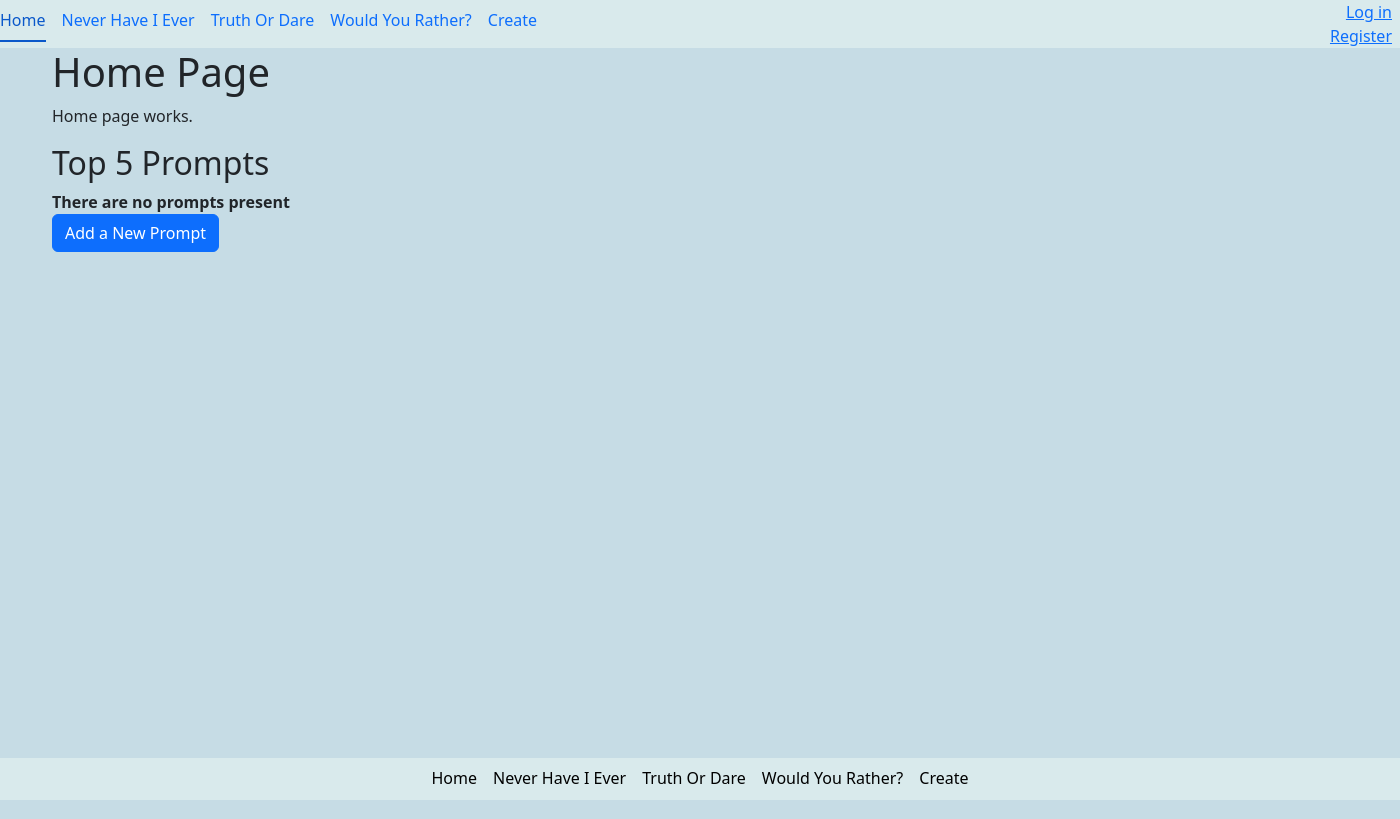
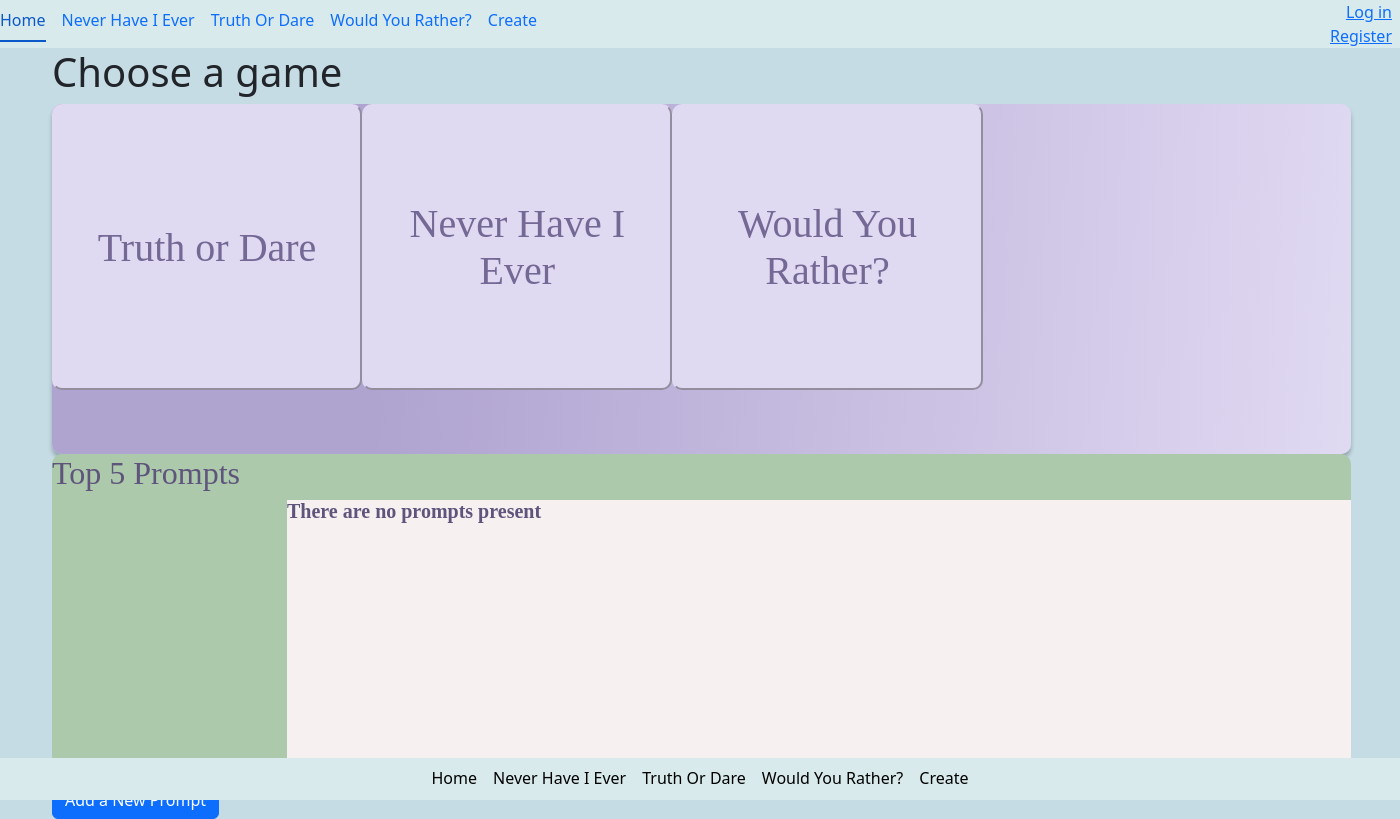
Before and after one commit to mc3071258/verve, a Django app: page / in a window 1400 px wide. Run offline with Django 5.2, Linux system fonts and the light colour scheme; data that the repository does not hold is empty.

Commit message:
Base home colours added

```diff
--- a/templates/home.html
+++ b/templates/home.html
@@ -1,13 +1,22 @@
 {% extends "base.html" %}
+
 
 {% block title %}Home{% endblock %}
 
 {% block content %}
-<h1>Home Page</h1>
-<p>Home page works.</p>
+<link rel="stylesheet" type="text/css" href ="homeStyle.css"/>
+<h1>Choose a game</h1>
 
-<div>
+<div id = GameButtons>
+    <button>Truth or Dare</button>
+    <button>Never Have I Ever</button>
+    <button>Would You Rather?</button>
+</div>
+
+
+<div id = PromptBox>
     <h2> Top 5 Prompts </h2>
+    <div id=PromptList>
 
             {% if  prompts %}
             <table class="table">
@@ -32,6 +41,7 @@
     {% else %}
     <strong>There are no prompts present</strong>
     {% endif %}
+    </div>
 
 </div>
 
--- /dev/null
+++ b/templates/homeStyle.css
@@ -0,0 +1,58 @@
+#GameButtons{
+    display: flex;
+    width: 1299px;
+    height: 349.886px;
+    border-radius: 10px;
+    background: linear-gradient(94deg, #AFA3D0 25.92%, #E0D9F2 99.62%);
+    box-shadow: 0 4px 4px 0 rgba(0, 0, 0, 0.25);
+}
+
+#GameButtons button{
+    width: 310.195px;
+    height: 286.063px;
+    border-radius: 10px;
+    border-color: #E0D9F2;
+    background: #E0D9F2;
+    color: #746895;
+    text-align: center;
+    font-family: "Konkhmer Sleokchher";
+    font-size: 40px;
+    font-style: normal;
+    font-weight: 400;
+    line-height: normal;
+}
+
+#PromptBox{
+    width: 1299px;
+    height: 327px;
+    border-radius: 10px;
+    background: #ACC9AB;
+    color: #5E547C;
+    text-align: left;
+    font-family: "Konkhmer Sleokchher";
+    font-size: 20px;
+    font-style: normal;
+    font-weight: 400;
+    line-height: normal;
+}
+
+#PromptList{
+    display: relative;
+    float: right;
+    width: 1064px;
+    height: 270px;
+    background: #F6F0F0;
+}
+
+#PromptBox #PromptList .table{
+    height: 29px;
+    flex-shrink: 0;
+    align-self: stretch;
+    color: #5E547C;
+    text-align: center;
+    font-family: "Konkhmer Sleokchher";
+    font-size: 20px;
+    font-style: normal;
+    font-weight: 400;
+    line-height: normal;
+}
```
